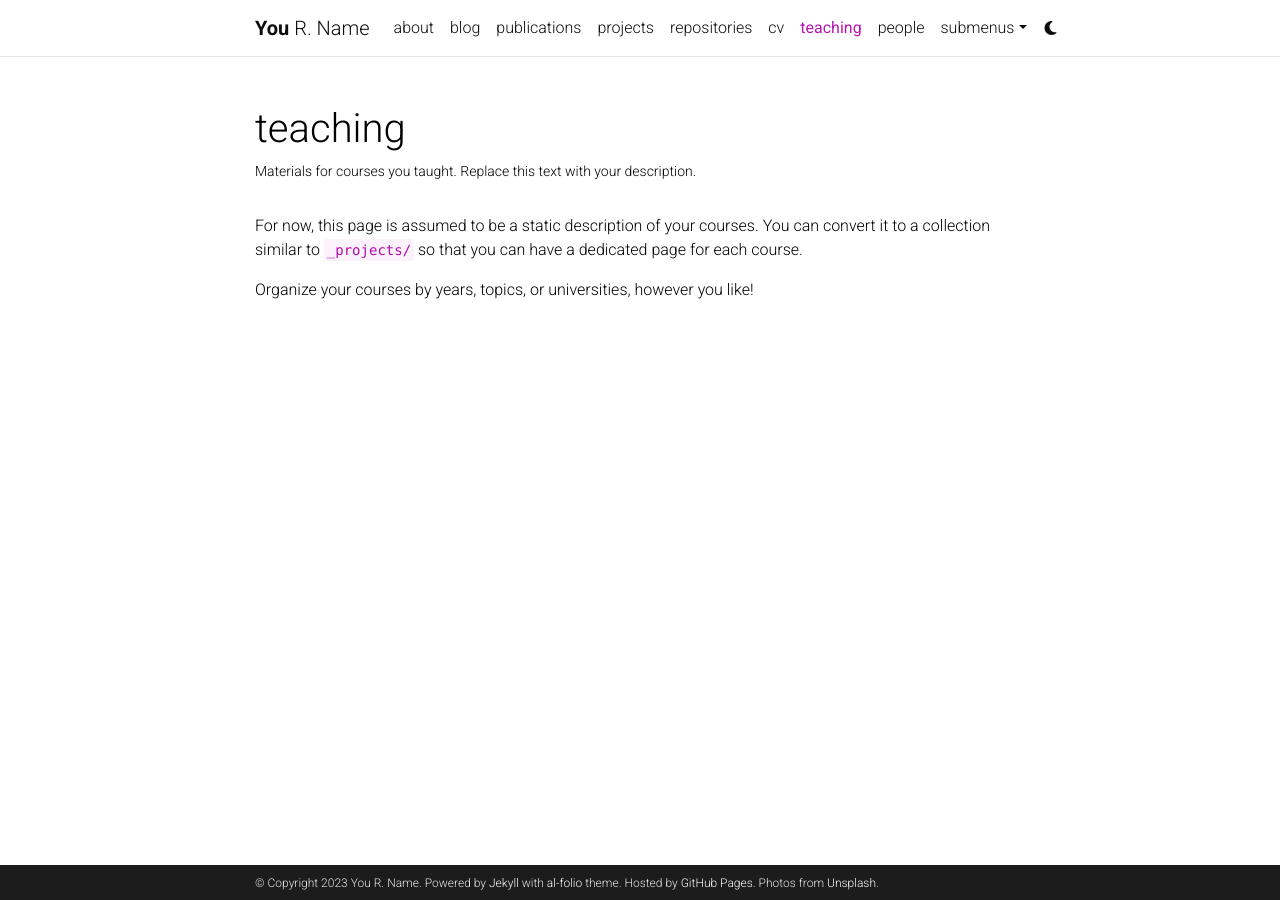
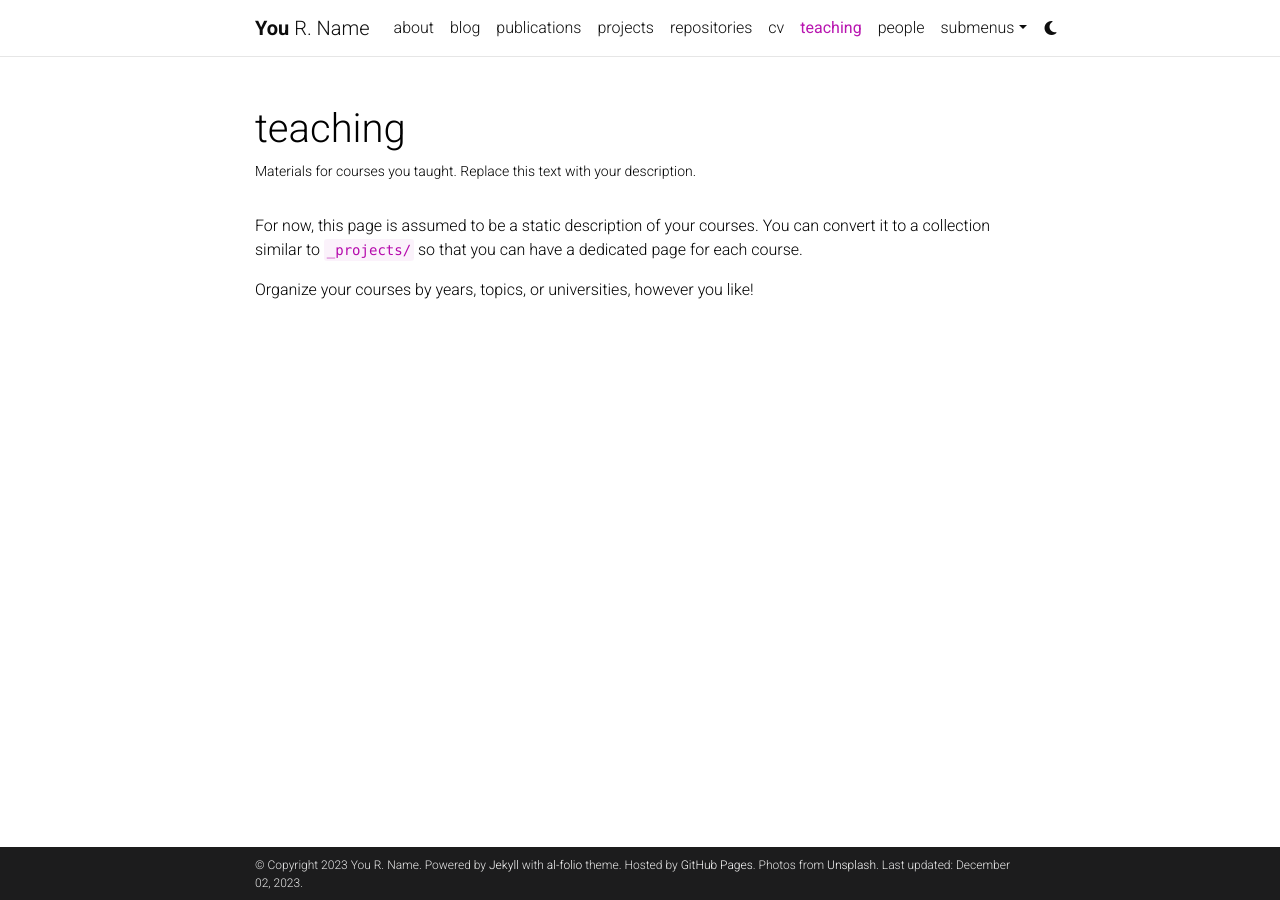
Before and after one commit to liciniomendes/liciniomendes.github.io, a Jekyll site: the page built from _pages/teaching.md, in a window 1280 px wide. Built offline with Jekyll 4.4.1, drawn with Linux system fonts in a browser that asks for light colours; comment, search, counter and statistics services are not loaded; a style sheet for code colours, icons or effects is not loaded; some of the changed lines change nothing that is shown.

Commit message:
Update _config.yml

```diff
--- a/_config.yml
+++ b/_config.yml
@@ -18,9 +18,9 @@
 lang: en # the language of your site (for example: en, fr, cn, ru, etc.)
 icon: ⚛️  # the emoji used as the favicon (alternatively, provide image name in /assets/img/)
 
-url: https://alshedivat.github.io # the base hostname & protocol for your site
-baseurl: /al-folio # the subpath of your site, e.g. /blog/
-last_updated: false # set to true if you want to display last updated in the footer
+url: https://liciniomendes.github.io # the base hostname & protocol for your site
+baseurl: # the subpath of your site, e.g. /blog/
+last_updated: true # set to true if you want to display last updated in the footer
 impressum_path:  # set to path to include impressum link in the footer, use the same path as permalink in a page, helps to conform with EU GDPR
 
 # -----------------------------------------------------------------------------
```
